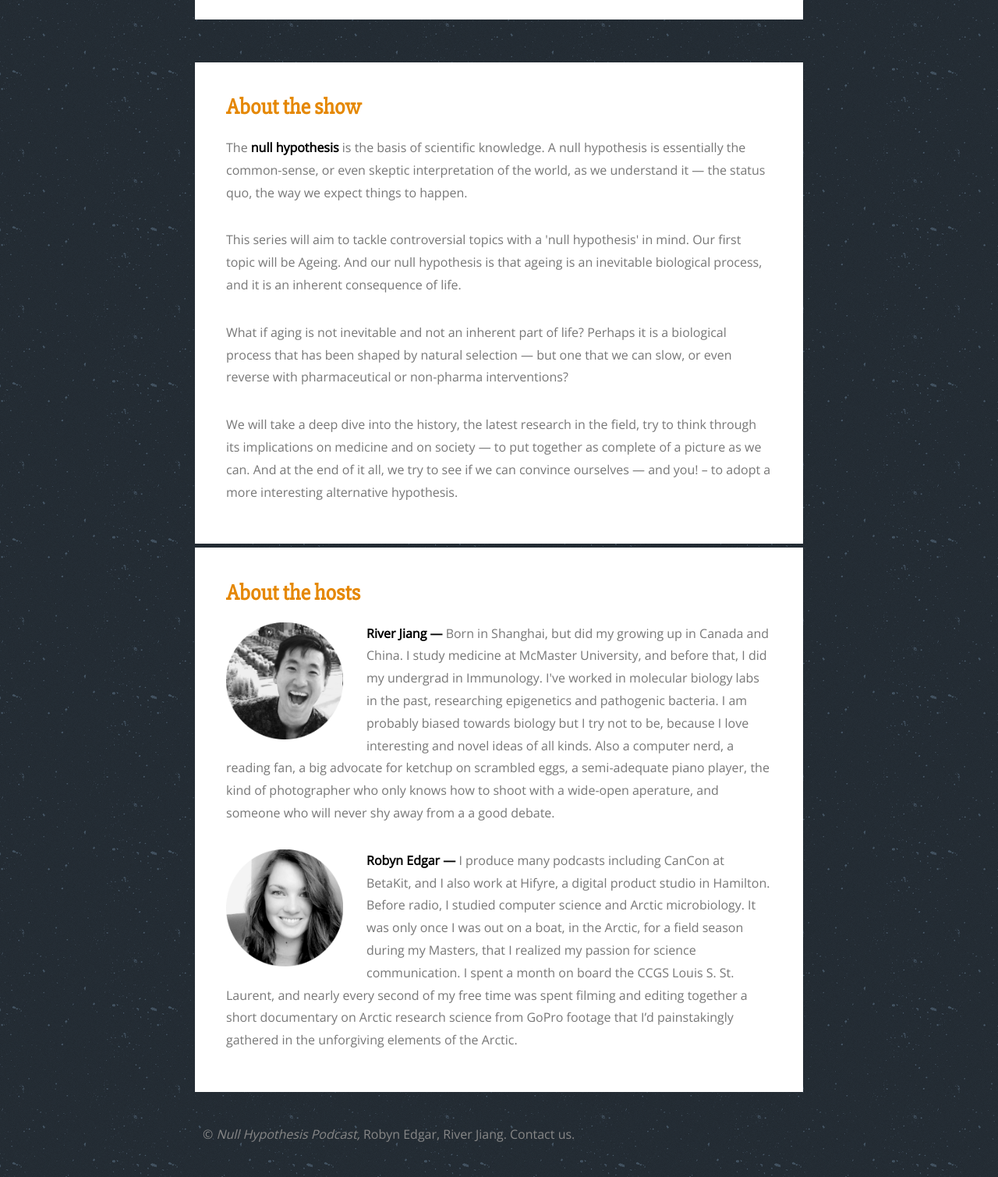
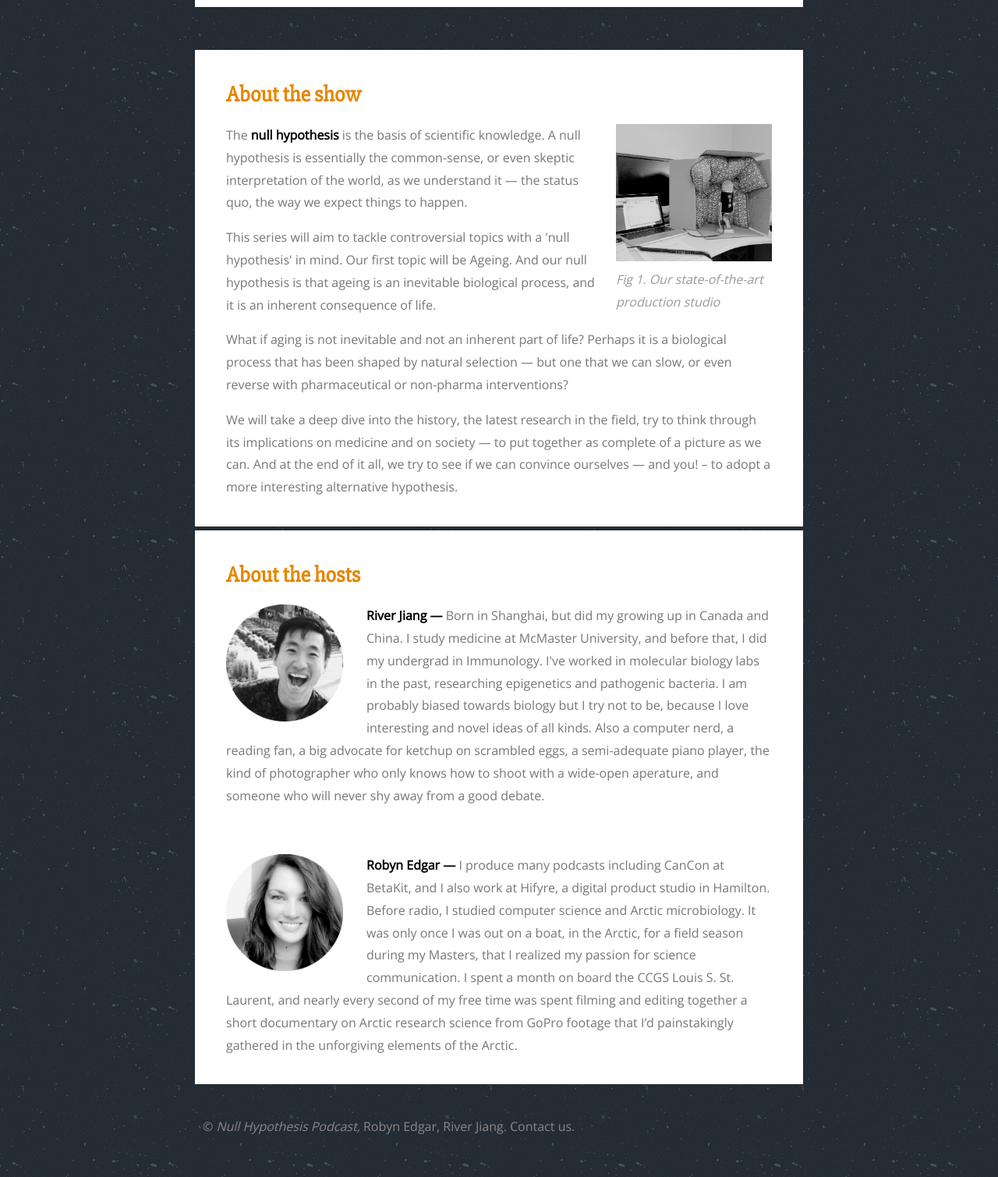
Before and after one commit to river/nullhypothesispodcast, a Jekyll site: the page built from index.md, in a window 1280 px wide, cut to the strip 792-2301 px from the top of the page. Shown: the whole strip at 78% size. Built offline with Jekyll 4.4.1, drawn with Linux system fonts in a browser that asks for light colours.

Commit message:
recording setup

```diff
--- a/_layouts/home.html
+++ b/_layouts/home.html
@@ -11,6 +11,11 @@ layout: master
 <div class="card">
   <h2>About the show</h2>
 
+  <div class="captioned-photo" style="width: 200px;">
+    <img src="/assets/recording-setup.png" alt="recording setup" style="width: 200px; height: 176px;" />
+    <p>Fig 1. Our state-of-the-art production studio</p>
+  </div>
+
   <p>The <strong>null hypothesis</strong> is the basis of scientific knowledge. A null hypothesis is essentially the common-sense, or even skeptic interpretation of the world, as we understand it — the status quo, the way we expect things to happen.</p>
 
   <p>This series will aim to tackle controversial topics with a 'null hypothesis' in mind. Our first topic will be Ageing. And our null hypothesis is that ageing is an inevitable biological process, and it is an inherent consequence of life.</p>
@@ -22,7 +27,9 @@ layout: master
 
 <div class="card">
   <h2>About the hosts</h2>
-  <p><img src="/assets/river-round.png" alt="River Jiang" style="width: 150px; height: 150px; float: left; padding: 0 30px 10px 0;" /><strong>River Jiang —</strong> Born in Shanghai, but did my growing up in Canada and China. I study medicine at McMaster University, and before that, I did my undergrad in Immunology. I've worked in molecular biology labs in the past, researching epigenetics and pathogenic bacteria. I am probably biased towards biology but I try not to be, because I love interesting and novel ideas of all kinds. Also a computer nerd, a reading fan, a big advocate for ketchup on scrambled eggs, a semi-adequate piano player, the kind of photographer who only knows how to shoot with a wide-open aperature, and someone who will never shy away from a a good debate.</p>
+  <p><img src="/assets/river-round.png" alt="River Jiang" style="width: 150px; height: 150px; float: left; padding: 0 30px 10px 0;" /><strong>River Jiang —</strong> Born in Shanghai, but did my growing up in Canada and China. I study medicine at McMaster University, and before that, I did my undergrad in Immunology. I've worked in molecular biology labs in the past, researching epigenetics and pathogenic bacteria. I am probably biased towards biology but I try not to be, because I love interesting and novel ideas of all kinds. Also a computer nerd, a reading fan, a big advocate for ketchup on scrambled eggs, a semi-adequate piano player, the kind of photographer who only knows how to shoot with a wide-open aperature, and someone who will never shy away from a good debate.</p>
+
+  <p>&nbsp;</p>
 
   <p><img src="/assets/robyn-round.png" alt="Robyn Edgar" style="width: 150px; height: 150px; float: left; padding: 0 30px 10px 0;" /><strong>Robyn Edgar —</strong>  I produce many podcasts including CanCon at BetaKit, and I also work at Hifyre, a digital product studio in Hamilton. Before radio, I studied computer science and Arctic microbiology. It was only once I was out on a boat, in the Arctic, for a field season during my Masters, that I realized my passion for science communication.  I spent a month on board the CCGS Louis S. St. Laurent, and nearly every second of my free time was spent filming and editing together a short documentary on Arctic research science from GoPro footage that I’d painstakingly gathered in the unforgiving elements of the Arctic.</p>
 </div>
--- a/assets/main.css
+++ b/assets/main.css
@@ -30,10 +30,6 @@ h1, h2, h3, h4, h5, h6 {
 h2 {
 	font-size: 28px;
 	color: #e58700;
-}
-
-p {
-	padding-bottom: 1em;
 }
 
 #container {
@@ -104,6 +100,17 @@ header nav a:hover {
 	margin: 1em 0 0 0;
 }
 
+.captioned-photo {
+	float: right;
+	padding-left: 1em;
+}
+
+.captioned-photo p {
+	margin: 0; padding: 0;
+	color: #999;
+	font-style: italic;
+}
+
 footer {
 	color: #888;
 	margin: 40px 10px 40px 10px;
```
Also changed, not shown: assets/recording-setup.png (added).
